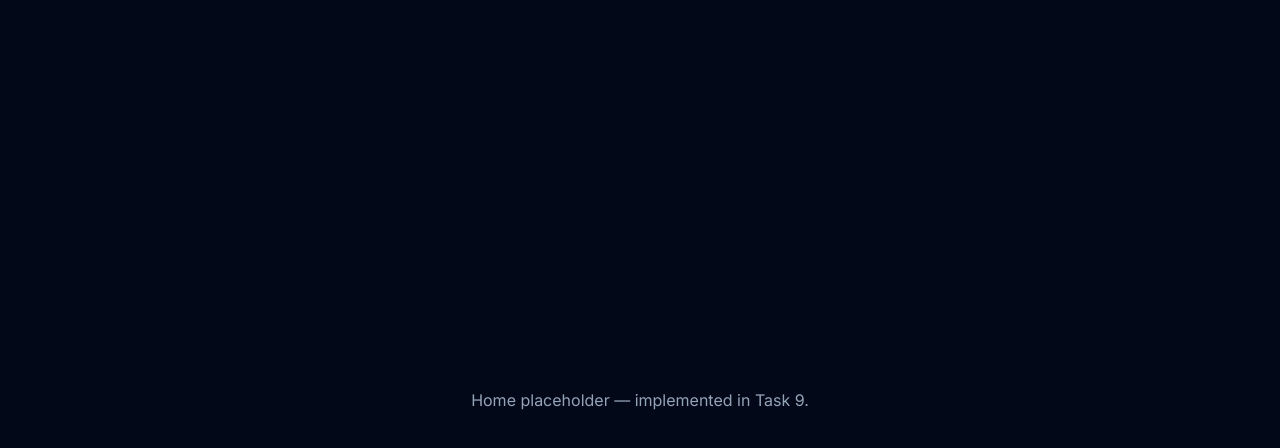
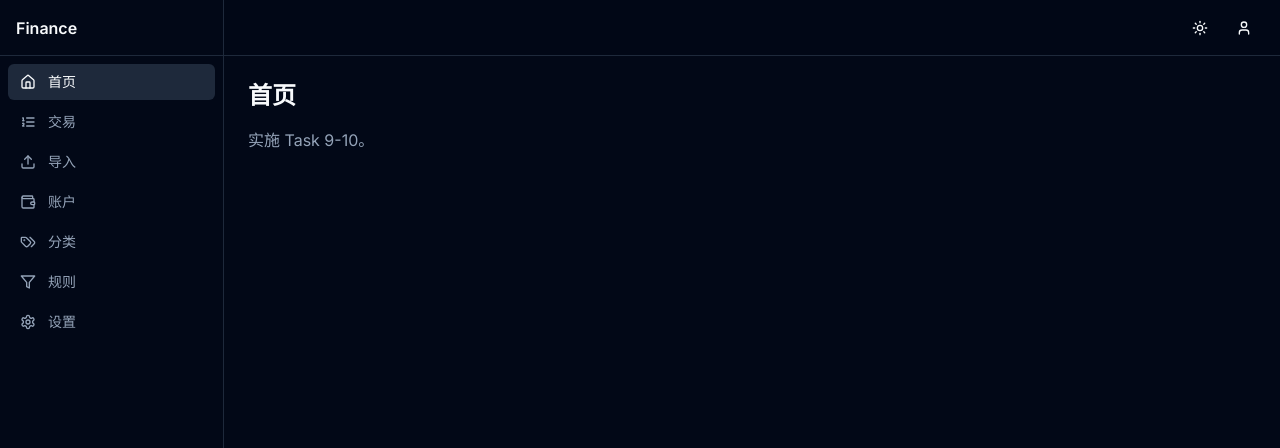
Before and after one commit to norberto-rubado/finance-manager, a Next.js app in the folder frontend/: page / in a window 1280 px wide. Shown: the top 448 px of the page. Built offline with nearby package versions, Linux system fonts and the light colour scheme; no server answers.

Commit message:
feat(frontend): shell layout — sidenav (md+) / tabbar (<md) + theme toggle

```diff
--- /dev/null
+++ b/frontend/app/(app)/accounts/page.tsx
@@ -0,0 +1,3 @@
+export default function AccountsPage() {
+  return <h1 className="text-2xl font-semibold">账户</h1>;
+}
--- /dev/null
+++ b/frontend/app/(app)/categories/page.tsx
@@ -0,0 +1,3 @@
+export default function CategoriesPage() {
+  return <h1 className="text-2xl font-semibold">分类</h1>;
+}
--- /dev/null
+++ b/frontend/app/(app)/layout.tsx
@@ -0,0 +1,5 @@
+import { Shell } from '@/components/layout/shell';
+
+export default function AppLayout({ children }: { children: React.ReactNode }) {
+  return <Shell>{children}</Shell>;
+}
--- /dev/null
+++ b/frontend/app/(app)/rules/page.tsx
@@ -0,0 +1,3 @@
+export default function RulesPage() {
+  return <h1 className="text-2xl font-semibold">规则</h1>;
+}
--- /dev/null
+++ b/frontend/app/(app)/settings/page.tsx
@@ -0,0 +1,3 @@
+export default function SettingsPage() {
+  return <h1 className="text-2xl font-semibold">设置</h1>;
+}
--- /dev/null
+++ b/frontend/app/(app)/statements/page.tsx
@@ -0,0 +1,3 @@
+export default function StatementsPage() {
+  return <h1 className="text-2xl font-semibold">导入</h1>;
+}
--- /dev/null
+++ b/frontend/app/(app)/transactions/page.tsx
@@ -0,0 +1,3 @@
+export default function TransactionsPage() {
+  return <h1 className="text-2xl font-semibold">交易</h1>;
+}
--- a/frontend/app/page.tsx
+++ b/frontend/app/page.tsx
@@ -1,7 +1,10 @@
-export default function HomePlaceholder() {
+import { Shell } from '@/components/layout/shell';
+
+export default function HomePage() {
   return (
-    <div className="flex min-h-screen items-center justify-center">
-      <p className="text-muted-foreground">Home placeholder — implemented in Task 9.</p>
-    </div>
+    <Shell>
+      <h1 className="text-2xl font-semibold">首页</h1>
+      <p className="mt-4 text-muted-foreground">实施 Task 9-10。</p>
+    </Shell>
   );
 }
--- /dev/null
+++ b/frontend/components/layout/shell.tsx
@@ -0,0 +1,20 @@
+import { Sidenav } from './sidenav';
+import { Tabbar } from './tabbar';
+import { UserMenu } from './user-menu';
+import { ThemeToggle } from './theme-toggle';
+
+export function Shell({ children }: { children: React.ReactNode }) {
+  return (
+    <div className="flex min-h-screen bg-background">
+      <Sidenav />
+      <div className="flex min-w-0 flex-1 flex-col">
+        <header className="sticky top-0 z-20 flex h-14 items-center justify-end gap-1 border-b bg-card/95 px-4 backdrop-blur">
+          <ThemeToggle />
+          <UserMenu />
+        </header>
+        <main className="flex-1 overflow-x-hidden p-4 pb-20 md:p-6 md:pb-6">{children}</main>
+        <Tabbar />
+      </div>
+    </div>
+  );
+}
--- /dev/null
+++ b/frontend/components/layout/sidenav.tsx
@@ -0,0 +1,56 @@
+'use client';
+
+import Link from 'next/link';
+import { usePathname } from 'next/navigation';
+import {
+  Home,
+  ListOrdered,
+  Upload,
+  Wallet,
+  Tags,
+  Filter,
+  Settings,
+} from 'lucide-react';
+import { cn } from '@/lib/utils/cn';
+
+const NAV = [
+  { href: '/', label: '首页', icon: Home },
+  { href: '/transactions', label: '交易', icon: ListOrdered },
+  { href: '/statements', label: '导入', icon: Upload },
+  { href: '/accounts', label: '账户', icon: Wallet },
+  { href: '/categories', label: '分类', icon: Tags },
+  { href: '/rules', label: '规则', icon: Filter },
+  { href: '/settings', label: '设置', icon: Settings },
+] as const;
+
+export function Sidenav() {
+  const pathname = usePathname();
+  return (
+    <nav className="hidden w-56 flex-col border-r bg-card md:flex" aria-label="主导航">
+      <div className="flex h-14 items-center border-b px-4 font-semibold">Finance</div>
+      <ul className="flex-1 space-y-1 p-2">
+        {NAV.map((item) => {
+          const Icon = item.icon;
+          const active =
+            pathname === item.href || (item.href !== '/' && pathname.startsWith(item.href));
+          return (
+            <li key={item.href}>
+              <Link
+                href={item.href}
+                className={cn(
+                  'flex items-center gap-3 rounded-md px-3 py-2 text-sm transition-colors',
+                  active
+                    ? 'bg-secondary font-medium'
+                    : 'text-muted-foreground hover:bg-secondary/50',
+                )}
+              >
+                <Icon className="h-4 w-4" />
+                {item.label}
+              </Link>
+            </li>
+          );
+        })}
+      </ul>
+    </nav>
+  );
+}
--- /dev/null
+++ b/frontend/components/layout/tabbar.tsx
@@ -0,0 +1,42 @@
+'use client';
+
+import Link from 'next/link';
+import { usePathname } from 'next/navigation';
+import { Home, ListOrdered, Upload, Wallet, MoreHorizontal } from 'lucide-react';
+import { cn } from '@/lib/utils/cn';
+
+const TABS = [
+  { href: '/', label: '首页', icon: Home },
+  { href: '/transactions', label: '交易', icon: ListOrdered },
+  { href: '/statements', label: '导入', icon: Upload },
+  { href: '/accounts', label: '账户', icon: Wallet },
+  { href: '/settings', label: '更多', icon: MoreHorizontal },
+] as const;
+
+export function Tabbar() {
+  const pathname = usePathname();
+  return (
+    <nav
+      className="fixed inset-x-0 bottom-0 z-30 flex h-14 border-t bg-card md:hidden"
+      aria-label="主导航"
+    >
+      {TABS.map((t) => {
+        const Icon = t.icon;
+        const active = pathname === t.href || (t.href !== '/' && pathname.startsWith(t.href));
+        return (
+          <Link
+            key={t.href}
+            href={t.href}
+            className={cn(
+              'flex flex-1 flex-col items-center justify-center gap-0.5 text-xs',
+              active ? 'text-primary' : 'text-muted-foreground',
+            )}
+          >
+            <Icon className="h-5 w-5" />
+            <span>{t.label}</span>
+          </Link>
+        );
+      })}
+    </nav>
+  );
+}
--- /dev/null
+++ b/frontend/components/layout/theme-toggle.tsx
@@ -0,0 +1,20 @@
+'use client';
+
+import { Moon, Sun } from 'lucide-react';
+import { useTheme } from 'next-themes';
+import { Button } from '@/components/ui/button';
+
+export function ThemeToggle() {
+  const { theme, setTheme } = useTheme();
+  const isDark = theme === 'dark';
+  return (
+    <Button
+      variant="ghost"
+      size="icon"
+      aria-label={isDark ? '切换到亮色' : '切换到暗色'}
+      onClick={() => setTheme(isDark ? 'light' : 'dark')}
+    >
+      {isDark ? <Sun className="h-5 w-5" /> : <Moon className="h-5 w-5" />}
+    </Button>
+  );
+}
```
